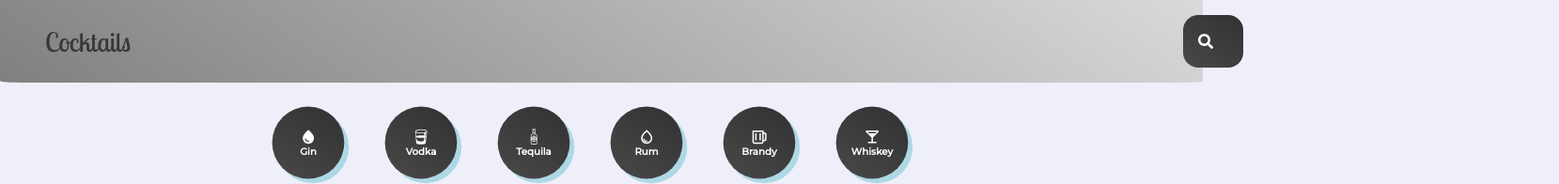
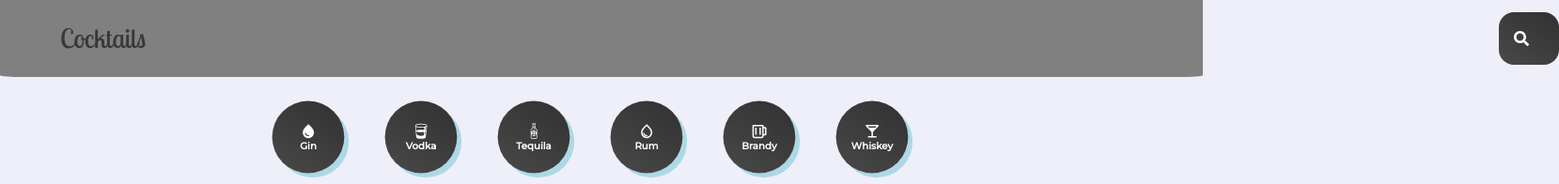
Before and after one commit to cronchynekos/Cocktail-Recipe-App, a React (Create React App) app in the folder cocktail/: page / in a window 1280 px wide. Shown: the top 196 px of the page at 94% size, 1659 px wide, since content can reach past the window. Built offline with nearby package versions, Linux system fonts and the light colour scheme; no server answers; the HTML template or start-up script is replaced by a standard one.

Commit message:
More Styling

```diff
--- a/cocktail/src/App.js
+++ b/cocktail/src/App.js
@@ -35,16 +35,16 @@ const Logo = styled(Link)`
 `;
 
 const Nav = styled.div`
-  padding: 1rem 3rem;
+  padding: .8rem 4rem;
   display: flex;
   justify-content: flex-start;
   align-items: center;
   border-radius: 0% 0% 2% 2%;
-  background: linear-gradient(35deg, #808080, #dadada);
+  background: #808080;
   svg{
     font-size: 1rem;
   }
 `;
-
+//linear-gradient(35deg, #808080, #dadada)
 
 export default App;
--- a/cocktail/src/components/Popular.jsx
+++ b/cocktail/src/components/Popular.jsx
@@ -56,7 +56,7 @@ function Popular() {
                     drag: "free",
                     gap: "4rem",
                     perMove: 1,
-                    height: 230,
+                    height: 300,
                     autoplay: true,
                     interval: 4000,
                     type: 'loop',
--- a/cocktail/src/components/Search.jsx
+++ b/cocktail/src/components/Search.jsx
@@ -29,7 +29,7 @@ function Search() {
 
 
 const FormStyle = styled.form`
-    margin: 0rem 70rem;
+    margin: 0rem 90rem;
     div{
         position: relative;
         width: 100%;
```
Also changed, not shown: 1 other file (tests, documents, lock files or other folders).
